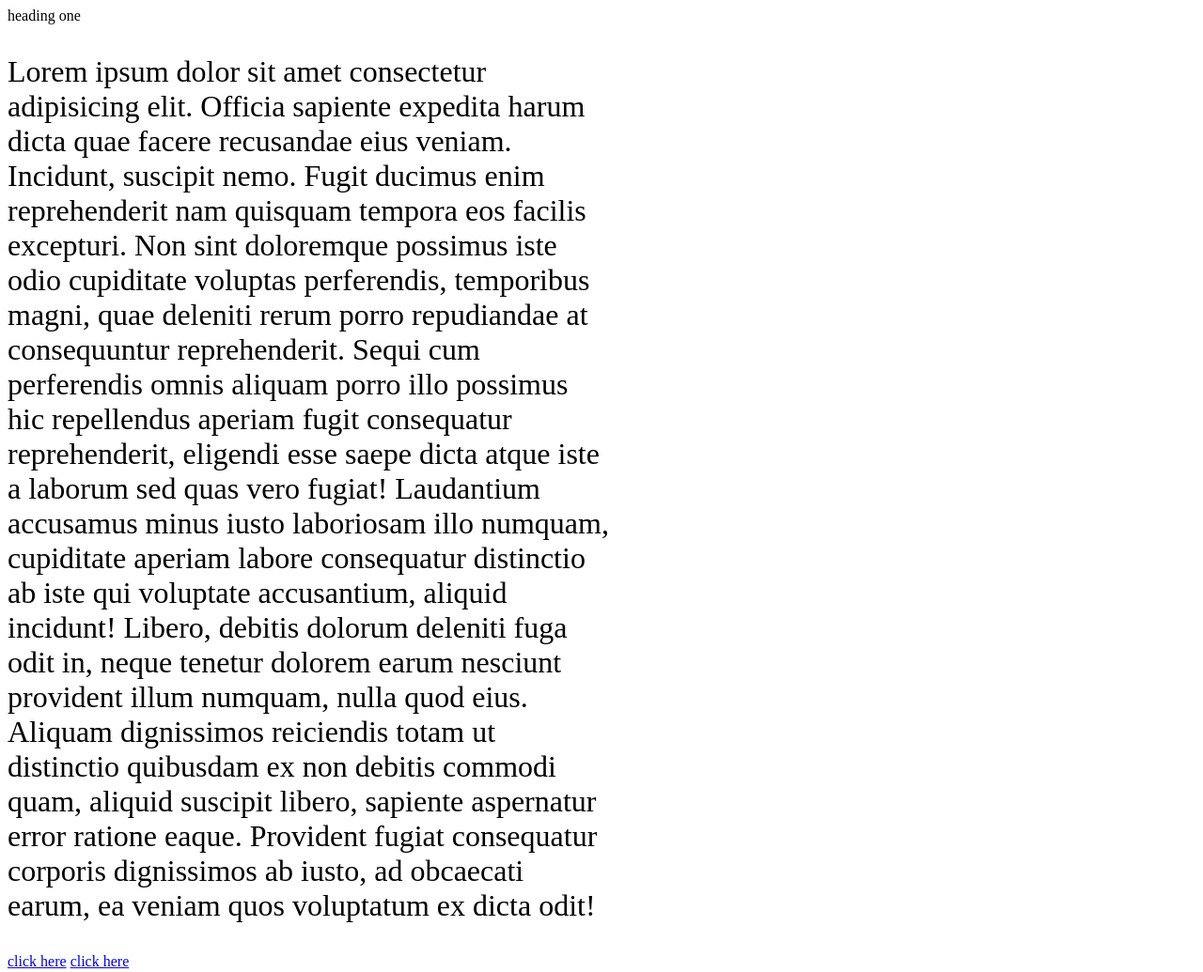
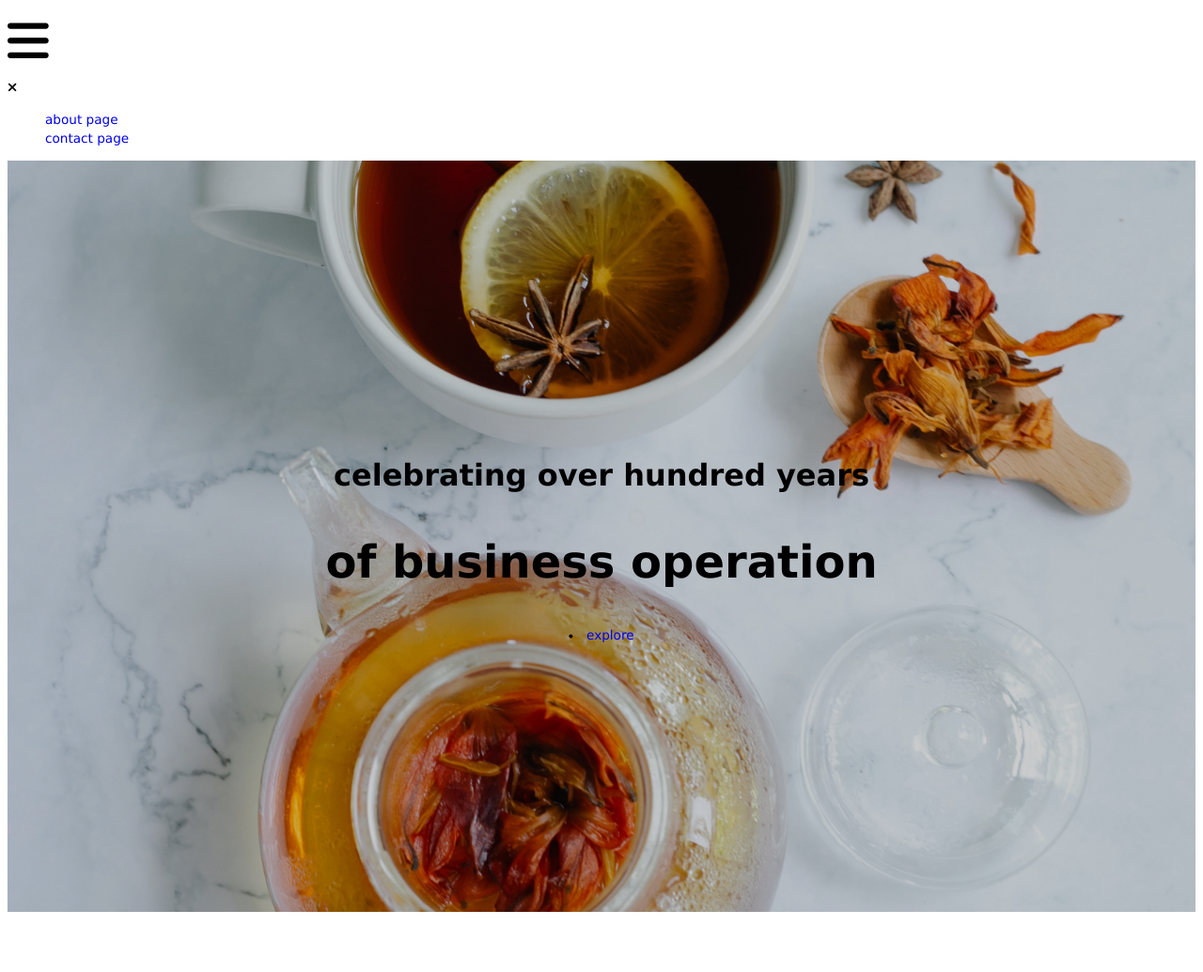
Before and after one commit to wk1qa2ws3ed/first-project, a plain HTML site: page index.html in a window 1280 px wide. Shown: the whole page at 94% size. After the commit the page ends 979 px from the top, so only its background shows below. Drawn offline with Linux system fonts and the light colour scheme.

Commit message:
added a navigation,header

```diff
--- a/index.html
+++ b/index.html
@@ -7,26 +7,34 @@
     <title>Document</title>
   </head>
   <body>
-    <h>heading one</h>
-    <p>
-      Lorem ipsum dolor sit amet consectetur adipisicing elit. Officia sapiente
-      expedita harum dicta quae facere recusandae eius veniam. Incidunt,
-      suscipit nemo. Fugit ducimus enim reprehenderit nam quisquam tempora eos
-      facilis excepturi. Non sint doloremque possimus iste odio cupiditate
-      voluptas perferendis, temporibus magni, quae deleniti rerum porro
-      repudiandae at consequuntur reprehenderit. Sequi cum perferendis omnis
-      aliquam porro illo possimus hic repellendus aperiam fugit consequatur
-      reprehenderit, eligendi esse saepe dicta atque iste a laborum sed quas
-      vero fugiat! Laudantium accusamus minus iusto laboriosam illo numquam,
-      cupiditate aperiam labore consequatur distinctio ab iste qui voluptate
-      accusantium, aliquid incidunt! Libero, debitis dolorum deleniti fuga odit
-      in, neque tenetur dolorem earum nesciunt provident illum numquam, nulla
-      quod eius. Aliquam dignissimos reiciendis totam ut distinctio quibusdam ex
-      non debitis commodi quam, aliquid suscipit libero, sapiente aspernatur
-      error ratione eaque. Provident fugiat consequatur corporis dignissimos ab
-      iusto, ad obcaecati earum, ea veniam quos voluptatum ex dicta odit!
-    </p>
-    <a href="contact us.html">click here</a>
-    <a href="images.html">click here</a>
+    <span class="nav-bar">
+      <i class="fa-solid fa-bars"></i>
+    </span>
+    <!--navigation area-->
+    <nav class="nav_bar">
+      <div class="nav-header">
+        <span class="nav-close">
+          <i class="fa-solid fa-xmark"></i>
+        </span>
+      </div>
+      <ul>
+        <li><a href="about.html">about page</a></li>
+        <li><a href="contact u.html">contact page</a></li>
+      </ul>
+    </nav>
+    <!--end of navigation area-->
+    <!--header area-->
+    <header class="header">
+      <div class="burner">
+        <h2>celebrating over hundred years</h2>
+        <h1>of business operation</h1>
+        <li><a href="contact u.html" class="btn burner-btn">explore</a></li>
+      </div>
+    </header>
+    <!--end of header area-->
+    <script
+      src="https://kit.fontawesome.com/de7d1ea91e.js"
+      crossorigin="anonymous"
+    ></script>
   </body>
 </html>
--- a/style.css
+++ b/style.css
@@ -1,10 +1,64 @@
-:h1 {
-  color: purple;
-  font-size: 65px;
-  border: 2px dashed red;
-  padding: 0.5em;
+:root {
+  /*primary colors*/
+  --clr-primary-1: hsl(184, 91%, 17%);
+  --clr-primary-2: hsl(185, 84%, 25%);
+  --clr-primary-3: hsl(186, 81%, 29%);
+  --clr-primary-4: hsl(184, 77%, 34%);
+  /*secondary colors*/
+  --clr-primary-5: hsl(185, 62%, 45%);
+  /*lighter shades of primary colors*/
+  --clr-primary-6: hsl(185, 57%, 50%);
+  --clr-primary-7: hsl(184, 65%, 59%);
+  --clr-primary-8: hsl(184, 80%, 74%);
+  --clr-primary-9: hsl(185, 94%, 87%);
+  --clr-primary-10: hsl(186, 100%, 94%);
+  /*darkest grey used for heading*/
+  --clr-primary-11: hsl(210, 40%, 38%);
+  --clr-primary-12: hsl(211, 39%, 27%);
+  --clr-primary-13: hsl(209, 34%, 30%);
+  --clr-primary-14: hsl(209, 38%, 39%);
+  /*grey used for paragraph*/
+  --clr-primary-15: hsl(210, 22%, 49%);
+  --clr-primary-16: hsl(209, 23%, 60%);
+  --clr-primary-17: hsl(211, 27%, 70%);
+  --clr-primary-18: hsl(210, 31%, 80%);
+  --clr-primary-19: hsl(212, 33%, 89%);
+  --clr-primary-20: hsl(220, 36%, 96%);
+  --clr-primary-21: hsl(209, 21%, 50%);
+  --clr-white: #ffffff;
+  --ff-primary: "verdana";
+  --ff-clr-black: #000000;
 }
-p {
+body {
+  font-size: 0.85rem;
+  line-height: 1.5;
+  font-family: verdana;
+}
+ul {
+  list-style-type: none;
+}
+a {
+  text-decoration: none;
+}
+.nav-bar {
+  font-size: 50px;
+}
+.header {
+  min-height: 100vh;
+  background: linear-gradient(rgba(0, 0, 0, 0.2), rgba(0, 0, 0, 0.2)),
+    url(./images/pexels-anna-pou-8330390.jpg) center/cover no-repeat fixed;
+  position: relative;
+}
+h1 {
+  font-size: 3rem;
+}
+h2 {
   font-size: 2rem;
-  width: 40ch;
 }
+.burner {
+  text-align: center;
+  position: absolute;
+  top: 50%;
+  left: 50%;
+  transform: translate(-50%, -50%);
+}
```
